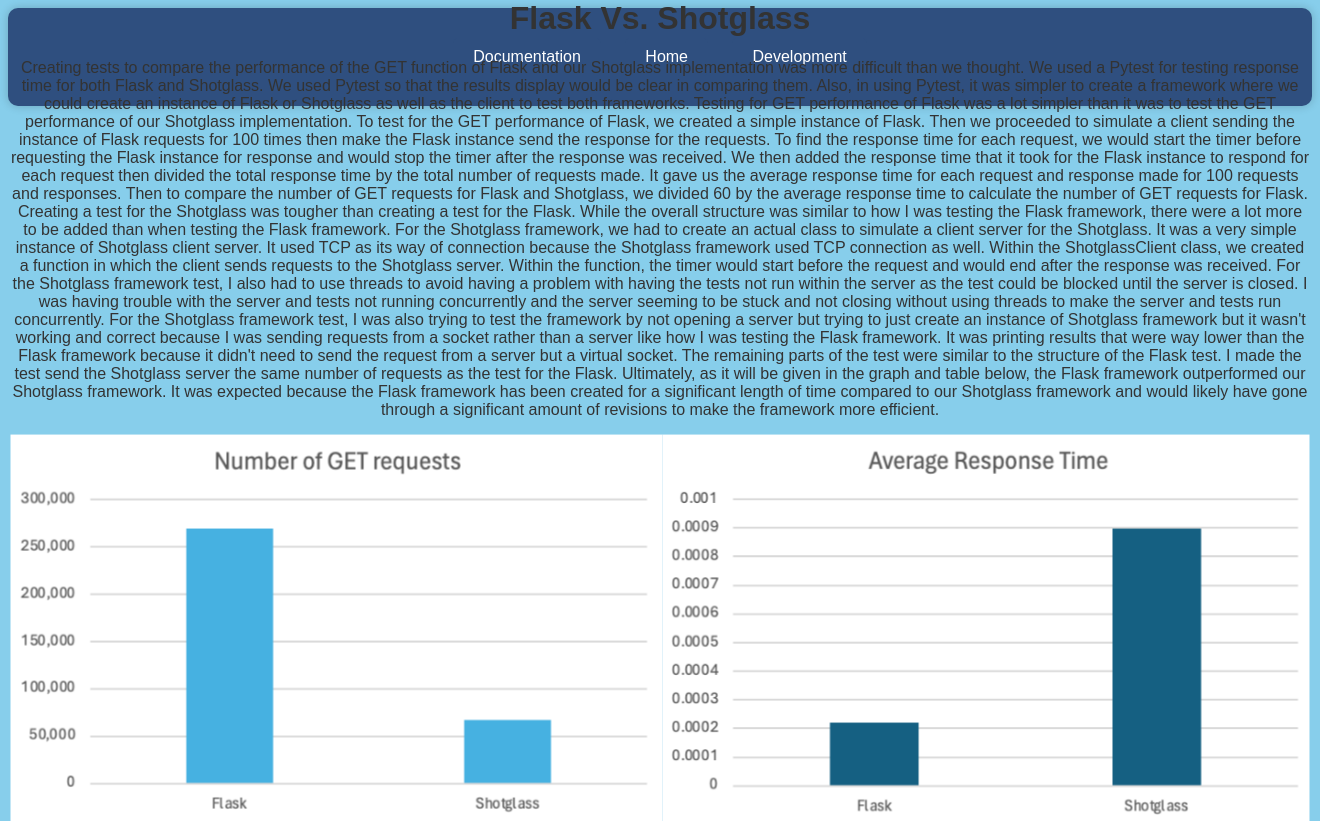
After one commit to Jbuck7/Shotglass, a Python web app: template templates/vs.html in a window 1320 px wide. The commit adds this page. Run offline with Jinja, Linux system fonts and the light colour scheme; the template is opened without the code that fills it, so the values that code supplies are empty.

Commit message:
Ready for submission

```diff
--- a/templates/home.html
+++ b/templates/home.html
@@ -10,8 +10,8 @@
 <body>
 	<div class="menu">
 		<a href="documentation" class="menu-item">Documentation</a>
-		<a href="demo" class="menu-item">Demo</a>
-		<a href="chat" class="menu-item">Chat</a>
+		<a href="vs" class="menu-item">Speed Test</a>
+		<a href="Development" class="menu-item">Development</a>
 	</div>
 	<div class="center">
 		<h1>Welcome to Shotglass</h1>
--- /dev/null
+++ b/templates/vs.html
@@ -0,0 +1,78 @@
+<!DOCTYPE html>
+<html>
+
+<head>
+    <title>Flask Vs. Shotglass</title>
+    <link rel="stylesheet" href="static/style.css">
+</head>
+
+<body>
+    <div class="menu">
+        <a href="documentation" class="menu-item">Documentation</a>
+        <a href="/" class="menu-item">Home</a>
+        <a href="Development" class="menu-item">Development</a>
+    </div>
+    <div class="center">
+        <h1>Flask Vs. Shotglass</h1>
+        <p>Creating tests to compare the performance of the GET function of Flask and our Shotglass implementation was
+            more
+            difficult than we thought. We used a Pytest for testing response time for both Flask and Shotglass. We used
+            Pytest so that the results display would be clear in comparing them. Also, in using Pytest, it was simpler
+            to
+            create a framework where we could create an instance of Flask or Shotglass as well as the client to test
+            both
+            frameworks. Testing for GET performance of Flask was a lot simpler than it was to test the GET performance
+            of
+            our Shotglass implementation. To test for the GET performance of Flask, we created a simple instance of
+            Flask.
+            Then we proceeded to simulate a client sending the instance of Flask requests for 100 times then make the
+            Flask
+            instance send the response for the requests. To find the response time for each request, we would start the
+            timer before requesting the Flask instance for response and would stop the timer after the response was
+            received. We then added the response time that it took for the Flask instance to respond for each request
+            then
+            divided the total response time by the total number of requests made. It gave us the average response time
+            for
+            each request and response made for 100 requests and responses. Then to compare the number of GET requests
+            for
+            Flask and Shotglass, we divided 60 by the average response time to calculate the number of GET requests for
+            Flask. Creating a test for the Shotglass was tougher than creating a test for the Flask. While the overall
+            structure was similar to how I was testing the Flask framework, there were a lot more to be added than when
+            testing the Flask framework. For the Shotglass framework, we had to create an actual class to simulate a
+            client
+            server for the Shotglass. It was a very simple instance of Shotglass client server. It used TCP as its way
+            of
+            connection because the Shotglass framework used TCP connection as well. Within the ShotglassClient class, we
+            created a function in which the client sends requests to the Shotglass server. Within the function, the
+            timer
+            would start before the request and would end after the response was received. For the Shotglass framework
+            test,
+            I also had to use threads to avoid having a problem with having the tests not run within the server as the
+            test
+            could be blocked until the server is closed. I was having trouble with the server and tests not running
+            concurrently and the server seeming to be stuck and not closing without using threads to make the server and
+            tests run concurrently. For the Shotglass framework test, I was also trying to test the framework by not
+            opening
+            a server but trying to just create an instance of Shotglass framework but it wasn't working and correct
+            because
+            I was sending requests from a socket rather than a server like how I was testing the Flask framework. It was
+            printing results that were way lower than the Flask framework because it didn't need to send the request
+            from a
+            server but a virtual socket. The remaining parts of the test were similar to the structure of the Flask
+            test. I
+            made the test send the Shotglass server the same number of requests as the test for the Flask. Ultimately,
+            as it
+            will be given in the graph and table below, the Flask framework outperformed our Shotglass framework. It was
+            expected because the Flask framework has been created for a significant length of time compared to our
+            Shotglass
+            framework and would likely have gone through a significant amount of revisions to make the framework more
+            efficient.
+        </p>
+        <div style="display: flex;">
+            <img src="/static/num.png" alt="num">
+            <img src="/static/time.png" alt="time">
+        </div>
+    </div>
+</body>
+
+</html>
```
Also changed, not shown: server.py (added, +72 -0 lines), shotglass.py (+43 -21 lines), static/style.css (+13 -7 lines), templates/Development.html (added, +64 -0 lines), templates/Doc.html (added, +43 -0 lines), templates/chat.html (deleted, +0 -20 lines), testing.py (deleted, +0 -30 lines), README.md, static/cpu.png (added), static/num.png (added), static/time.png (added).
